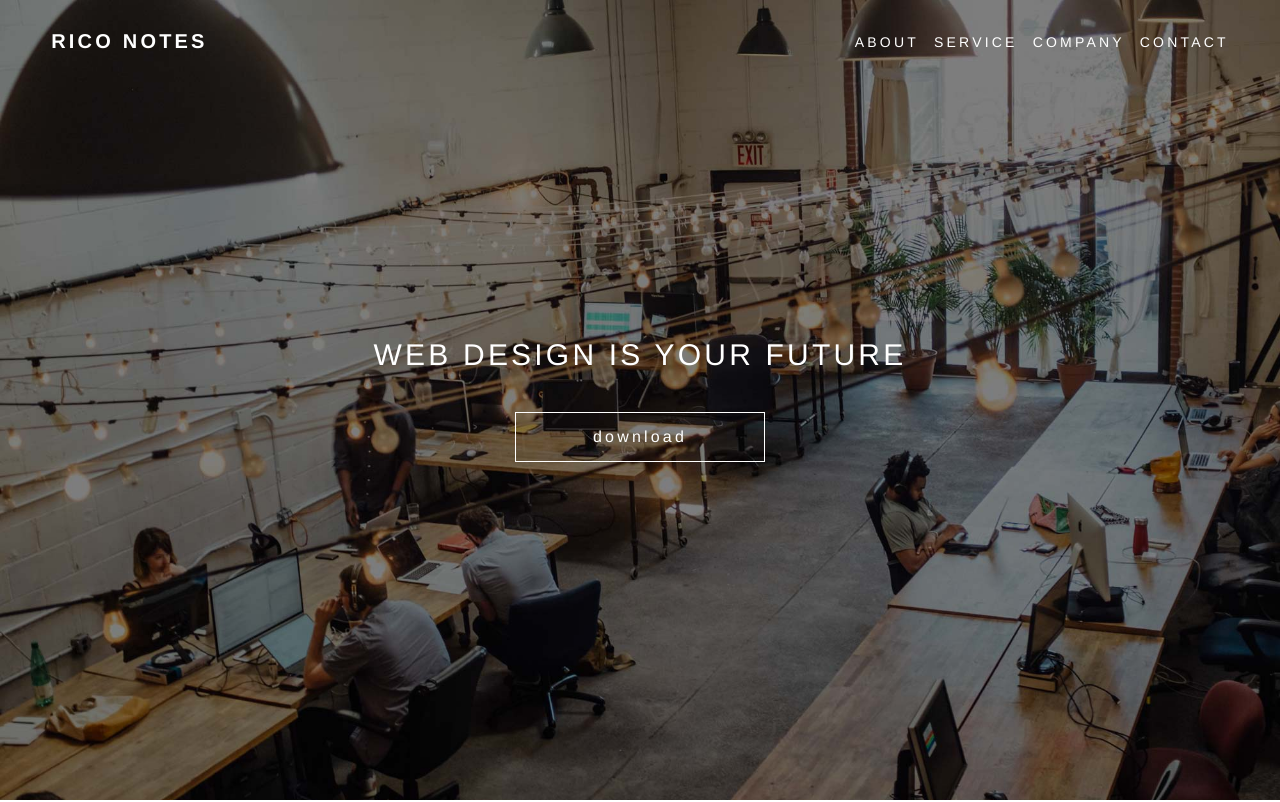
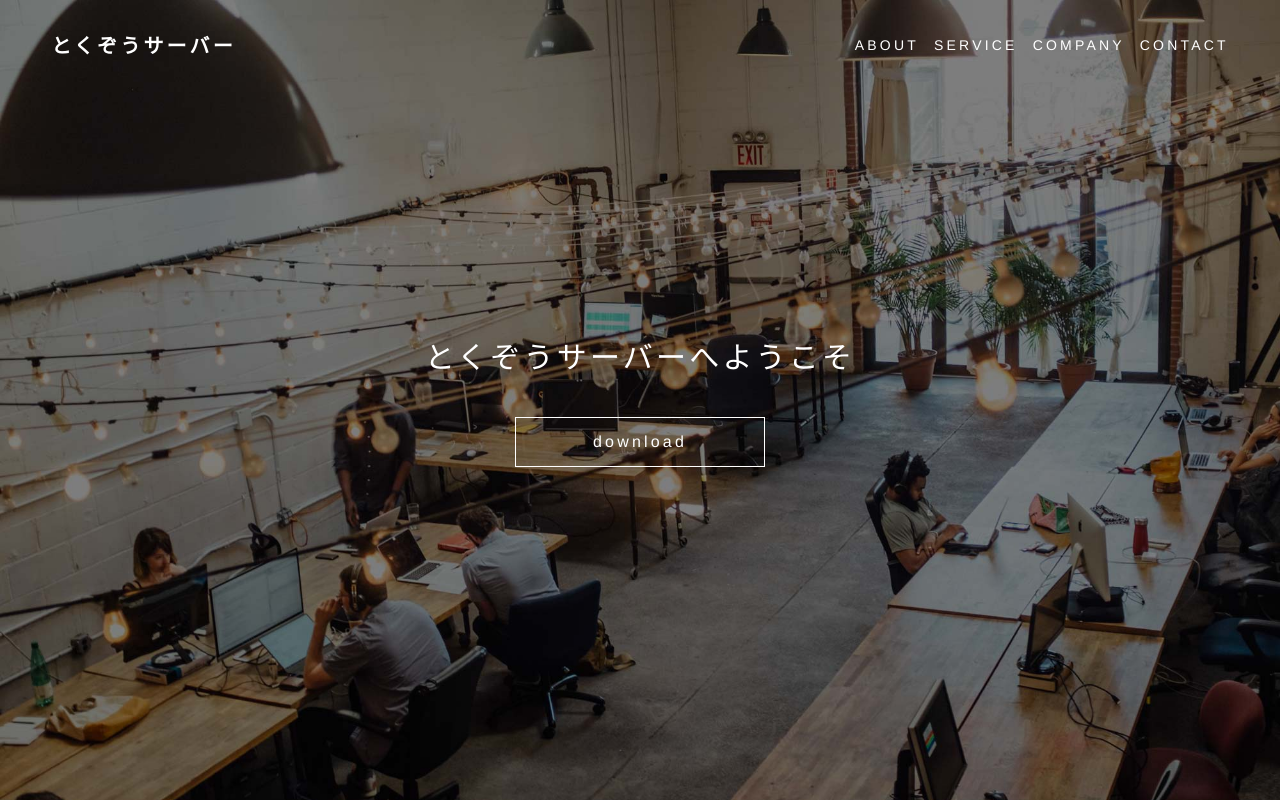
Before and after one commit to TokuzouServer/tokuzouserver, a plain HTML site: page index.html in a window 1280 px wide. Shown: the top 802 px of the page. Drawn offline with nearby package versions, Linux system fonts and the light colour scheme.

Commit message:
Update index.html

```diff
--- a/index.html
+++ b/index.html
@@ -69,7 +69,7 @@
 <body>
 	<header id="header">
 		<h1 class="slide-left show">
-			<a href="/">RICO NOTES</a>
+			<a href="/">とくぞうサーバー</a>
 		</h1>
 		<nav class="pc-nav slide-right show">
 			<ul>
@@ -94,7 +94,7 @@
 	</header>
 	<div class="main-visual">
 		<div class="slide-bottom show">
-			<h2>WEB DESIGN <span>IS</span> YOUR FUTURE</h2>
+			<h2>とくぞうサーバーへようこそ</h2>
 			<a href="" class="button">download</a>
 		</div>
 	</div>
```
